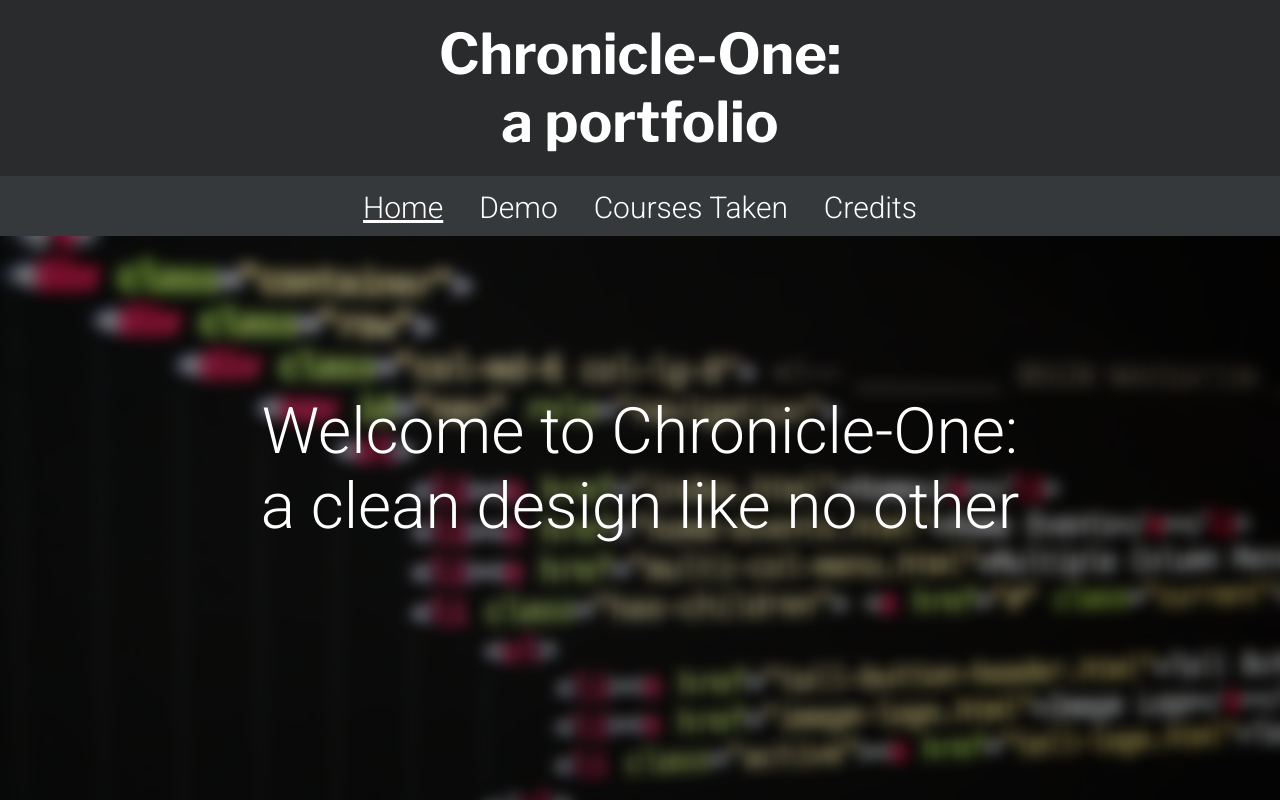
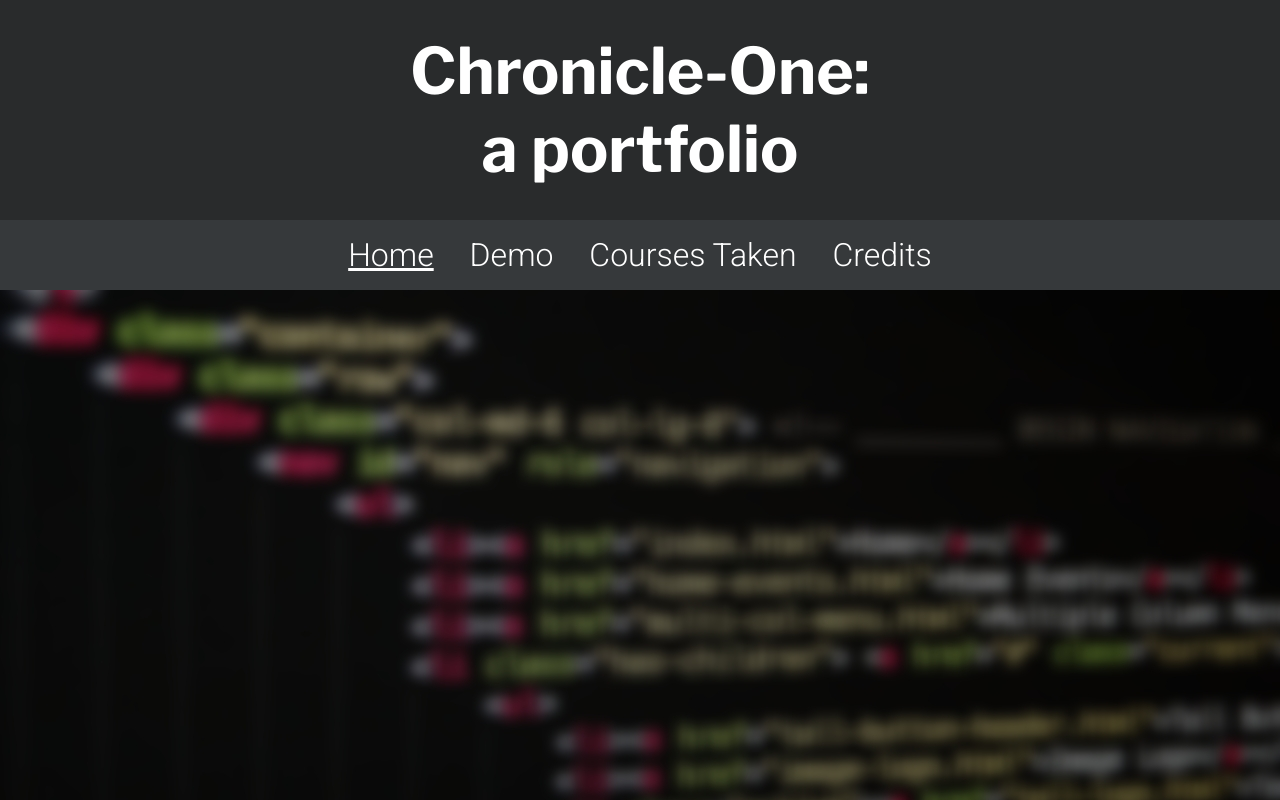
Before and after one commit to J-M28/chronicle-one, a plain HTML site: page index.html in a window 1280 px wide. Shown: the top 800 px of the page. Drawn offline with nearby package versions, Linux system fonts and the light colour scheme.

Commit message:
change absolute units to relative units
Trying for more responsive website design that is flexible for other
devices.

```diff
--- a/style.css
+++ b/style.css
@@ -11,73 +11,74 @@
 
 /***HOMEPAGE***/
 body{
-    margin:0px;
+    margin:0em;
     background-color:rgb(41,43,44);
     font-family: 'roboto', sans-serif;
     color:white;
 }
 /*place the title and navigation bar side-by-side*/
 #homepage-header header, #homepage-header nav{
-    width:100%;
+    width:100vw;
     display:block;
 }
 #homepage-header header{
     text-align: center;
     color:white;
-    font-family: 'Libre Franklin', sans-serif;
-    font-size: 3.5vh;
-    margin-top:20px;
-    margin-bottom:20px;
+    font-family:'Libre Franklin', sans-serif;
+    font-size:2rem;
+    margin-top:1em;
+    margin-bottom:1em;
 }
 #homepage-header header h1{
-    margin:0px;
+    margin:0em;
 }
 #homepage-header nav{
     background-color: rgb(54,57,59);
     text-align: center;
-    height: 60px;;
+    height:10%;
 }
 #homepage-header nav ul{
     list-style-type: none;
-    margin:0;
-    padding:0;
+    margin:0em;
+    padding:0em;
 }
 /*horizontal navigation bar*/
 #homepage-header nav ul li{
     display:inline-block;
-    font-size:30px;
+    font-size:2rem;
     text-align:center;
 }
 #homepage-header nav ul li a{
     display: block; /*Start on the only line in the list element and take up the whole width*/
     color:white;
-    padding:14px 16px;
+    padding:0.5em 0.5em;
 }
 #homepage-container{
-    clear:left;
     text-align:center;
 }
 #homepage-container figure{
-    margin:0px;
+    margin:0em;
 }
-#homepage-container #landing-page-img{
-    margin:0px;
-    height:115vh;
+#homepage-container #homepage-landing #landing-page-img{
+    margin:0em;
 }
-#homepage-container #landing-page-img img{
-    width:100vw;
-    height:auto;
+#homepage-container #homepage-landing #landing-page-img img{
+    width:100%;
+    height:5%;
     display:block;
 }
-#homepage-container #landing-page-img figcaption{
+#homepage-container #homepage-landing #landing-page-img figcaption{
     position:relative;
-    top:-70vh;
+    top:-65vh;
     color:white;
-    font-size:5vw;
+    font-size:5rem;
 }
-#homepage-container .about-img{
+#homepage-container #homepage-about{
+    background-color:rgb(54,57,59);
+}
+#homepage-container #homepage-about .about-img{
     display:inline-block;
-    width:10vw;
-    margin-left:5vw;
-    margin-right:5vw;
+    width:10%;
+    margin-left:5em;
+    margin-right:5em;
 }
```
